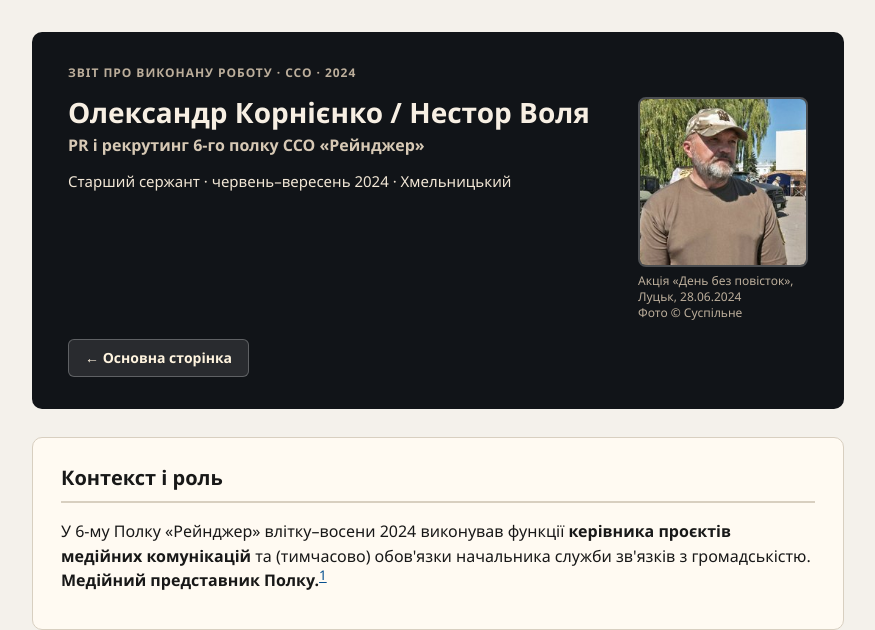
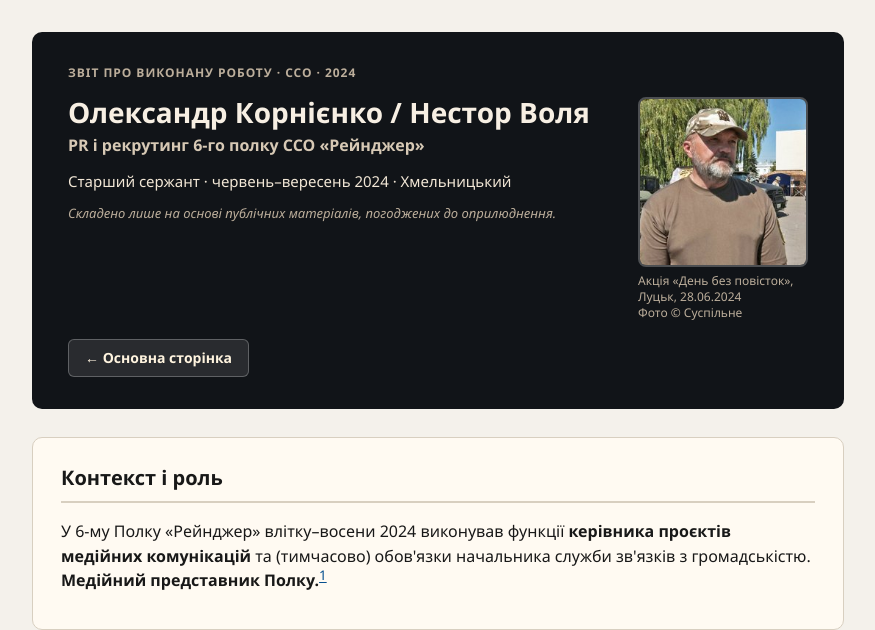
Before and after one commit to NestorVolya/nestorvolya.github.io, a Jekyll site: the page ranger-nestor-volya-2024.html, which Jekyll copies as it is, in a window 1280 px wide, cut to the strip 0-630 px from the top of the page. Shown: the whole strip, without its empty margins (202-1077 px from the left). Built offline with Jekyll 4.4.1, drawn with Linux system fonts in a browser that asks for light colours.

Commit message:
ranger: примітка про публічні погоджені матеріали (#4)
Claude-Session: https://claude.ai/code/session_01V74odtRZp6TSupZC5wdygn

Co-authored-by: Claude <noreply@anthropic.com>

```diff
--- a/ranger-nestor-volya-2024.html
+++ b/ranger-nestor-volya-2024.html
@@ -42,6 +42,7 @@
     .doc-header a { color: #f5d48a; }
     .doc-header .eyebrow { color: #bcae9b; font-size: 12px; font-weight: 800; letter-spacing: .08em; text-transform: uppercase; margin-bottom: 14px; }
     .hdr { display: grid; grid-template-columns: 1fr 170px; gap: 24px; align-items: start; }
+    .doc-header p.disclaimer { color: #bcae9b; font-size: 13px; font-style: italic; margin: 10px 0 0; }
     .hdr-photo { margin: 0; }
     .hdr-photo img { width: 100%; aspect-ratio: 1; object-fit: cover; border-radius: 8px; display: block; border: 2px solid rgba(255,255,255,.25); }
     .hdr-photo figcaption { color: #bcae9b; font-size: 12px; line-height: 1.35; margin-top: 6px; }
@@ -203,6 +204,7 @@
       <h1>Олександр Корнієнко / Нестор Воля</h1>
       <div class="subtitle">PR і рекрутинг 6-го полку ССО «Рейнджер»</div>
       <p>Старший сержант · червень–вересень 2024 · Хмельницький</p>
+      <p class="disclaimer">Складено лише на основі публічних матеріалів, погоджених до оприлюднення.</p>
     </div>
     <figure class="hdr-photo">
       <img src="assets/2024-06-28_suspilne_lutsk.jpg" alt="Нестор Воля на рекрутинговій акції полку «Рейнджер», Луцьк, 28.06.2024">
```
